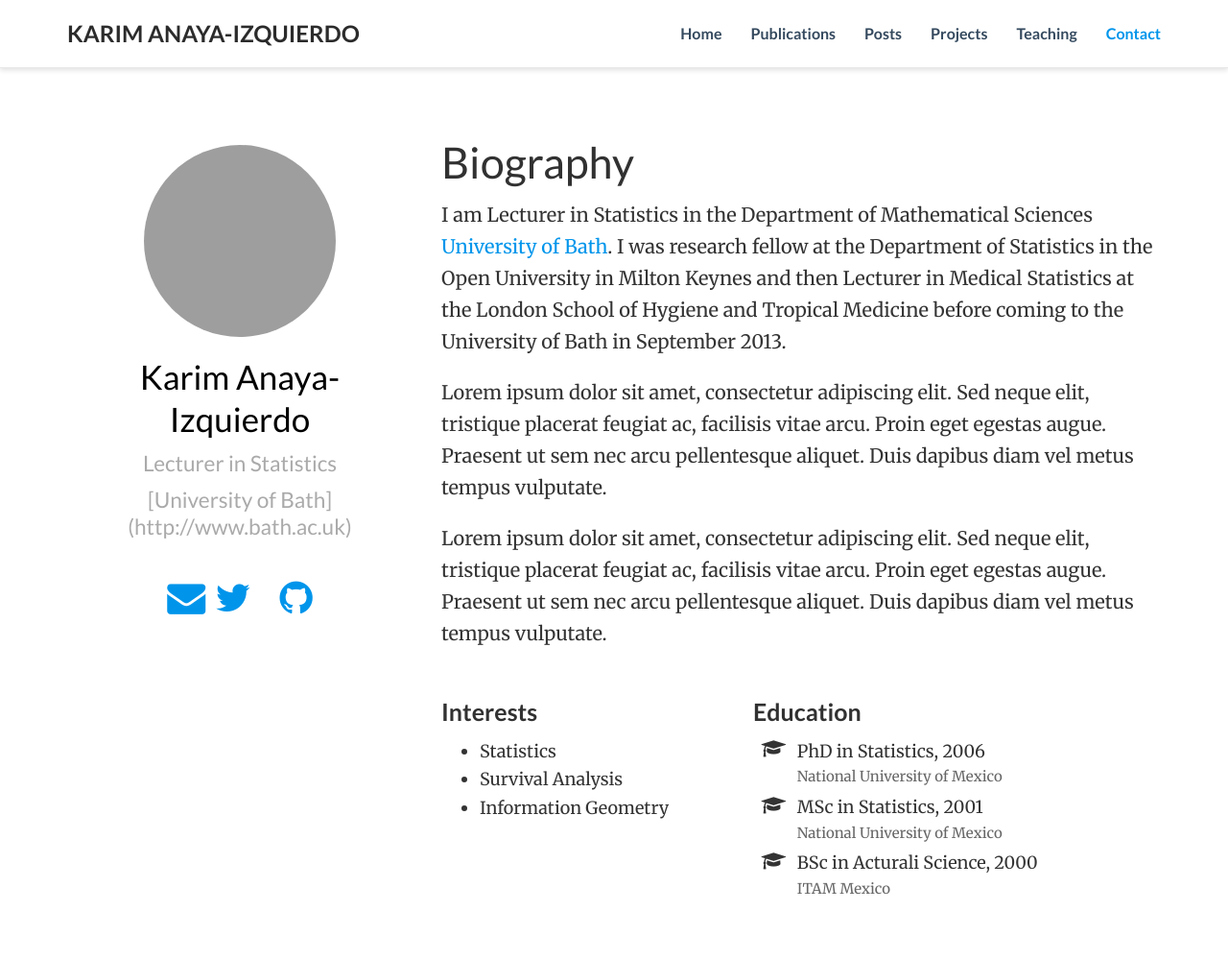
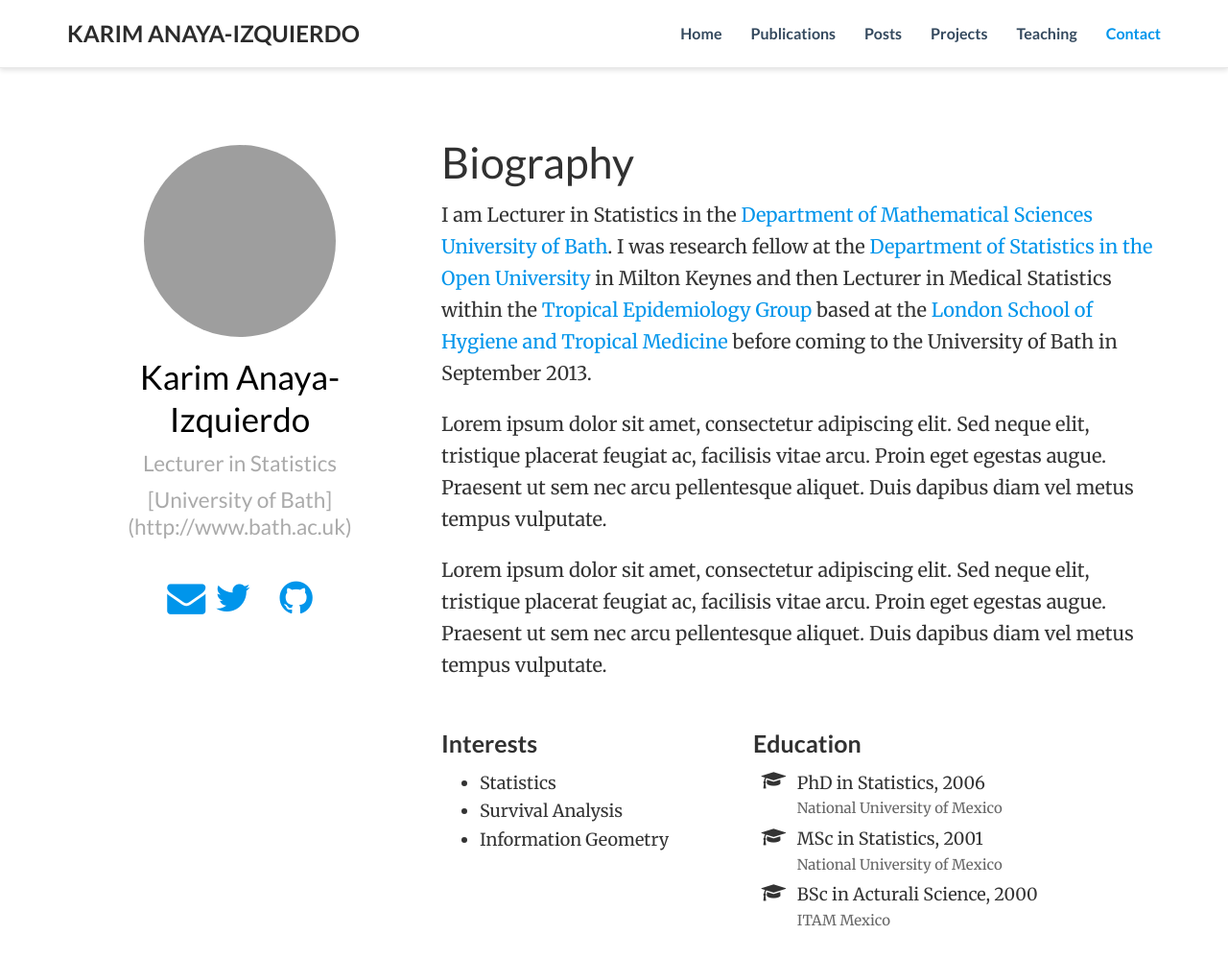
Before and after one commit to kanayai/public, a plain HTML site: page index.html in a window 1280 px wide. Shown: the top 999 px of the page at 96% size. Drawn offline with nearby package versions, Linux system fonts and the light colour scheme; some packages are replaced by stand-ins of ours; grey boxes are pictures that could not be loaded; some icons are missing.

Commit message:
Std change

```diff
--- a/index.html
+++ b/index.html
@@ -233,7 +233,7 @@
 
 <h1 id="biography">Biography</h1>
 
-<p>I am Lecturer in Statistics in the Department of Mathematical Sciences <a href="www.bath.ac.uk" target="_blank">University of Bath</a>. I was research fellow at the Department of Statistics in the Open University in Milton Keynes and then Lecturer in Medical Statistics at the London School of Hygiene and Tropical Medicine before coming to the University of Bath in September 2013.</p>
+<p>I am Lecturer in Statistics in the <a href="http://www.bath.ac.uk/math-sci" target="_blank">Department of Mathematical Sciences</a> <a href="www.bath.ac.uk" target="_blank">University of Bath</a>. I was research fellow at the <a href="http://www.mathematics.open.ac.uk/research/statistics" target="_blank">Department of Statistics in the Open University</a> in Milton Keynes and then Lecturer in Medical Statistics within the <a href="http://teg.lshtm.ac.uk" target="_blank">Tropical Epidemiology Group</a> based at the <a href="www.lshtm.ac.uk" target="_blank">London School of Hygiene and Tropical Medicine</a> before coming to the University of Bath in September 2013.</p>
 
 <p>Lorem ipsum dolor sit amet, consectetur adipiscing elit. Sed neque elit, tristique placerat feugiat ac, facilisis vitae arcu. Proin eget egestas augue. Praesent ut sem nec arcu pellentesque aliquet. Duis dapibus diam vel metus tempus vulputate.</p>
 
```
